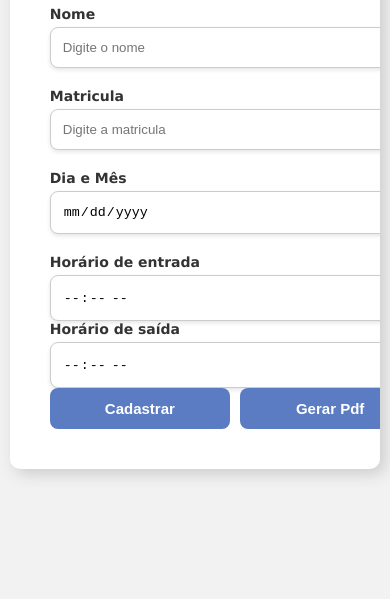
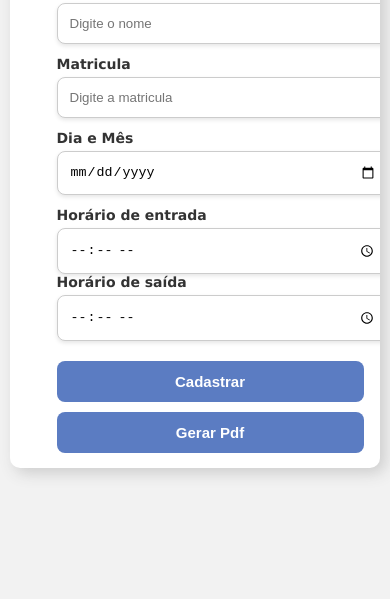
Before and after one commit to kl3berjr/ponto, a plain HTML site: page index.html in a window 390 px wide. Shown: the part 245-844 px from the top of the page. Drawn offline with Linux system fonts and the light colour scheme.

Commit message:
Update style.css

```diff
--- a/assets/css/style.css
+++ b/assets/css/style.css
@@ -1,31 +1,43 @@
+:root {
+  --bg-page: #f2f2f2;
+  --bg-image: #737781;
+  --bg-card: #fff;
+  --primary: #5B7CC2;
+  --primary-hover: #4a67a8;
+  --text-dark: #333;
+  --border-input: #ccc;
+}
+
+
 body {
   width: 100vw;
   height: 100vh;
   display: flex;
   justify-content: center;
   align-items: center;
-  background: #f2f2f2;
+  background: var(--bg-page);
   font-family: "Lucida Grande", "Lucida Sans Unicode", Verdana, Sans-serif;
   margin: 0;
 }
 
+/* === Container principal === */
 .container {
+  display: flex;
   width: 80vw;
   max-width: 1200px;
-  height: auto;
-  display: flex;
+  background-color: var(--bg-card);
+  border-radius: 10px;
   box-shadow: 5px 5px 15px #ccc;
-  border-radius: 10px;
   overflow: hidden;
-  background-color: #fff;
 }
 
+/* === Imagem lateral === */
 .form-image {
-  width: 50%;
+  flex: 1;
   display: flex;
   justify-content: center;
   align-items: center;
-  background-color: #737781;
+  background-color: var(--bg-image);
   padding: 20px;
 }
 
@@ -35,107 +47,147 @@ body {
   border-radius: 10px;
 }
 
+/* === Formulário === */
 .form {
-  width: 50%;
+  flex: 1;
   display: flex;
   flex-direction: column;
-  justify-content: center;
+  align-items: center;
   padding: 40px;
 }
 
+/* Título */
 .form-header {
   text-align: center;
   margin-bottom: 20px;
 }
 
+/* Campos do formulário */
 .input-group {
   display: flex;
-  flex-wrap: wrap;
+  flex-direction: column;
+  width: 100%;
   gap: 20px;
-  justify-content: space-between;
 }
 
 .input-box {
   display: flex;
   flex-direction: column;
-  width: 48%;
+  width: 100%;
+}
+
+.input-box label {
+  font-size: 14px;
+  font-weight: bold;
+  color: var(--text-dark);
+  margin-bottom: 5px;
 }
 
 .input-box input {
-  margin-top: 5px;
   padding: 12px;
-  border: 1px solid #ccc;
+  border: 1px solid var(--border-input);
   border-radius: 8px;
   box-shadow: 0 2px 4px rgba(0,0,0,0.1);
   width: 100%;
   transition: all 0.3s ease;
 }
 
-.input-box input:focus {
-  outline: none;
-  border-color: #5B7CC2;
-  box-shadow: 0 0 0 2px rgba(91,124,194,0.2);
-}
-
 .input-box input:hover {
   background-color: #f9f9f9;
 }
 
-.input-box label {
-  font-size: 14px;
-  font-weight: bold;
-  color: #333;
+.input-box input:focus {
+  outline: none;
+  border-color: var(--primary);
+  box-shadow: 0 0 0 2px rgba(91,124,194,0.2);
 }
 
+/* Status */
 .status-inputs {
-  font-size: 16px;
   display: flex;
   align-items: center;
   gap: 15px;
   margin: 20px 0;
+  font-size: 14px;
+  font-weight: bold;
+  color: var(--text-dark);
 }
 
-.status-inputs label {
-  font-size: 14px;
-  font-weight: bold;
-  color: #333;
-}
-
+/* Botões */
 .register-button {
   display: flex;
-  justify-content: space-between;
+  flex-direction: row;
   gap: 10px;
+  width: 100%;
+  margin-top: 20px;
 }
 
 .register-button button {
   flex: 1;
-  border:none;
-  background-color: #5B7CC2;
+  border: none;
+  background-color: var(--primary);
   font-size: 15px;
   font-weight: bold;
-  color: #FFFFFF;
+  color: #fff;
   padding: 12px;
   border-radius: 8px;
   cursor: pointer;
   transition: background-color 0.3s ease;
 }
 
-.register-button button:hover{
-  background-color: #4a67a8;
+.register-button button:hover {
+  background-color: var(--primary-hover);
 }
 
-@media screen and (max-width: 1080px){
+/* === Responsivo === */
+/* === Responsivo === */
+@media screen and (max-width: 1080px) {
+  .container {
+    flex-direction: column;
+    width: 95vw;
+  }
+
   .form-image {
     display: none;
   }
-  .container {
-    width: 95vw;
-    flex-direction: column;
-  }
+
   .form {
     width: 100%;
+    padding: 20px;
   }
+
+  .input-group {
+    width: 100%;
+    flex-direction: column;
+    gap: 15px;
+  }
+
   .input-box {
     width: 100%;
   }
+
+  .register-button {
+    flex-direction: column;
+    width: 100%;
+  }
+
+  .register-button button {
+    width: 100%;
+  }
 }
+
+@media screen and (max-width: 480px) {
+  .form {
+    padding: 15px;
+  }
+
+  .input-group {
+    gap: 12px;
+  }
+
+  .status-inputs {
+    flex-direction: column;
+    align-items: flex-start;
+    gap: 8px;
+  }
+}
```
